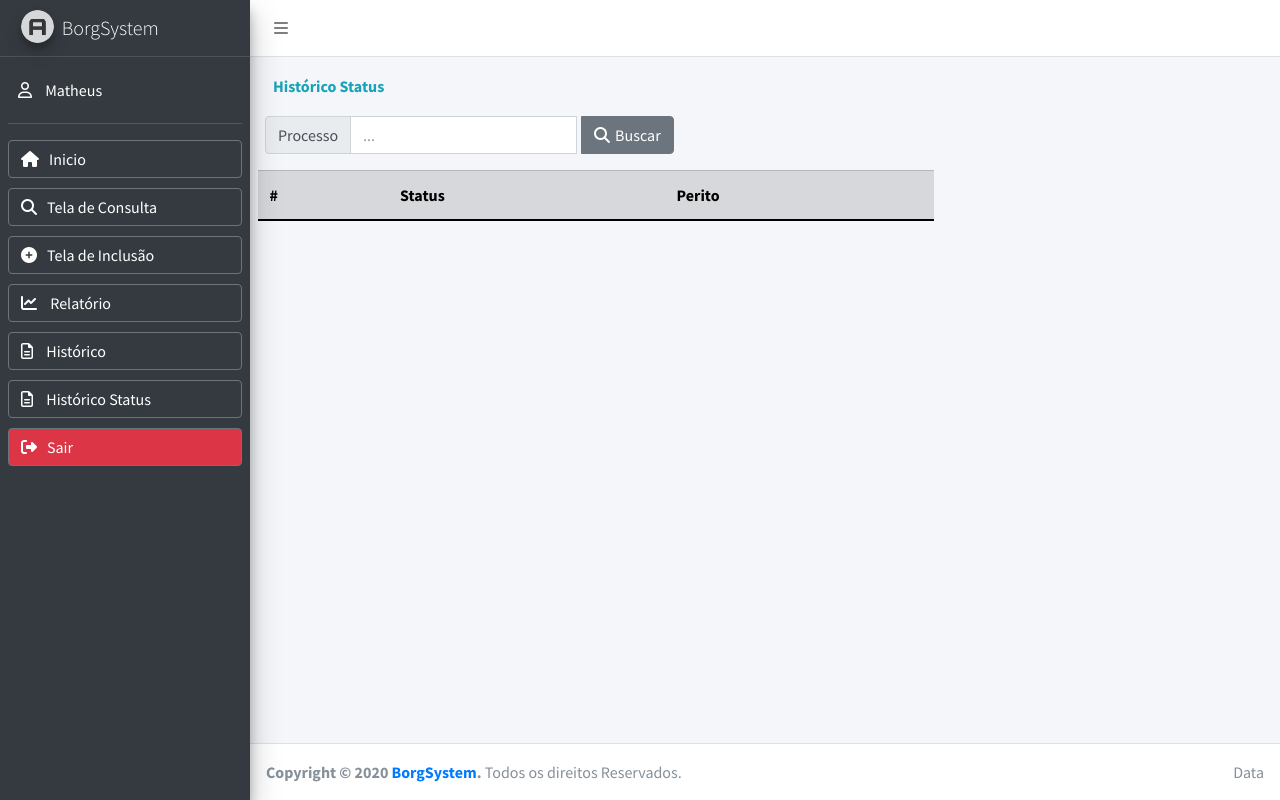
After one commit to fprocaci/borgSystem, a PHP site: page /telaHistoricoStatus.php in a window 1280 px wide. The commit adds this page. Run offline with PHP 8.4, Linux system fonts and the light colour scheme; the visitor is signed in with stand-in values (Sample User, id 1); tables that the repository leaves empty or names only in its code hold one stand-in row (values such as "Sample post"); lists and menus that the app fills with data are empty; some libraries are stand-ins or nearby versions.

Commit message:
Adicionando tela historico status

```diff
--- /dev/null
+++ b/pages/tables/tableHistoricoStatus.php
@@ -0,0 +1,31 @@
+<?php
+    if(isset($_POST["numeroProcesso"])){
+        $numeroProcesso = $_POST["numeroProcesso"];
+        $queryStatus = "SELECT * FROM historico where numeroProcesso = '$numeroProcesso'";
+        $listStatus = mysqli_query($conn, $queryStatus);
+    }
+?>
+    <div class="table-responsive">
+        <table class="table table-secondary col-8">
+            <thead>
+                <tr class="table-secondary">
+                    <th class="table-secondary">#</th>
+                    <th class="table-secondary">Status</th>
+                    <th class="table-secondary">Perito</th>
+                </tr>
+            </thead>
+            <tbody>
+            <?php
+                if (isset($_POST["numeroProcesso"]) && mysqli_num_rows($listStatus) > 0) {
+                    while($obj = mysqli_fetch_assoc($listStatus)) {
+                        echo '<tr class="table-secondary">
+                                <td class="table-secondary">'.$obj["numeroProcesso"].'</td>
+                                <td class="table-secondary">'.$obj["situacao"].'</td>
+                                <td class="table-secondary">'.$obj["perito"].'</td>
+                              </tr>';
+                    }
+                }
+            ?>
+            </tbody>
+        </table>
+    </div>
--- a/phpclasses/header.php
+++ b/phpclasses/header.php
@@ -107,6 +107,12 @@
               Histórico
             </button>
           </a>
+          <a style="margin-bottom:10px" href="telaHistoricoStatus.php">
+            <button class="col-12 btn btn-outline-secondary text-white text-left">
+              <i class="far fa-file-alt" style="margin-right:10px"></i>
+              Histórico Status
+            </button>
+          </a>
         <?php } ?>
         <!-- <a style="margin-bottom:10px" href="#">
           <button class="col-12 btn btn-outline-secondary text-white text-left" disabled>
--- a/phpclasses/incluirRegistro.php
+++ b/phpclasses/incluirRegistro.php
@@ -8,13 +8,14 @@
     $perito = $_POST['perito'];
     $flagCusto = $_POST['flagCusto'];
     //$dhInclusao = date("Y-m-d");
-
+    $queryInsertSituacao = "insert into historico values ('$numeroProcesso','$situacao','$perito')";
     $queryInsert = "Insert into controle_de_honorarios_csv (numeroProcesso,autor,reu,valor,situacao,perito,flagCusto) values ('$numeroProcesso','$autor','$reu','$valor','$situacao','$perito','$flagCusto')";
     mysqli_query($conn,"SET NAMES 'utf8'");
     mysqli_query($conn,'SET character_set_connection=utf8');
     mysqli_query($conn,'SET character_set_client=utf8');
     mysqli_query($conn,'SET character_set_results=utf8');
     $result = mysqli_query($conn,$queryInsert);
+    $result = mysqli_query($conn,$queryInsertSituacao);
 
     if(mysqli_affected_rows($conn) != 0){
         header("Location: ../starter.php");
--- a/telaHistoricoHonorario.php
+++ b/telaHistoricoHonorario.php
@@ -3,14 +3,13 @@
 <div class="content-wrapper">
   <div class="content-header">
     <div class="container-fluid">
-      <div class="row mb-2">
+      <div class="row">
         <div class="col-12">
             <nav aria-label="breadcrumb">
               <ol class="breadcrumb">
                 <li class="breadcrumb-item text-info active" aria-current="page"><strong>Histórico Honorários</strong></li>
               </ol>
             </nav>
-            <hr>
         </div>
       </div>
     </div>
--- /dev/null
+++ b/telaHistoricoStatus.php
@@ -0,0 +1,55 @@
+<?php include("phpclasses/conexao.php")?>
+<?php
+    include("phpclasses/header.php");
+    $queryProcessos = 'SELECT distinct(numeroProcesso) FROM controle_de_honorarios_csv';
+    $listProcessos = mysqli_query($conn, $queryProcessos);
+
+    if(isset($_POST["numeroProcesso"])){
+        $numeroProcesso = $_POST["numeroProcesso"];
+        $queryStatus = "SELECT * FROM historico where numeroProcesso = '$numeroProcesso'";
+        $listStatus = mysqli_query($conn, $queryStatus);
+    }
+?>
+<div class="content-wrapper">
+  <div class="content-header">
+    <div class="container-fluid">
+      <div class="row-mb">
+        <div class="col-12">
+            <nav aria-label="breadcrumb">
+              <ol class="breadcrumb">
+                <li class="breadcrumb-item text-info active" aria-current="page"><strong>Histórico Status</strong></li>
+              </ol>
+            </nav>
+        </div>
+      </div>
+    </div>
+</div>
+<div class="container-fluid">
+    <form class="col-12 form-inline mb-3" method="POST" action="<?php $_PHP_SELF ?>">
+            <div class="row">
+                <div class="col">
+                    <div class="input-group">
+                        <span class="input-group-text" id="basic-addon1">Processo</span>
+                        <input class="form-control col-8" list="datalistOptions" name="numeroProcesso" id="exampleDataList" placeholder="..." autocomplete="off">
+                        <datalist id="datalistOptions">
+                        <?php
+                            if (mysqli_num_rows($listProcessos) > 0) {
+                                while($processo = mysqli_fetch_assoc($listProcessos)) {
+                                    echo "<option value='".$processo["numeroProcesso"]."'>";
+                                }
+                            }
+                        ?>
+                        </datalist>
+                        <button type="submit" class="btn btn-secondary ml-1"><i style="margin-right:5px" class="fas fa-search"></i>Buscar</span></button>
+                    </div>
+                </div>
+            </div>
+    </form>
+
+    <?php include("pages/tables/tableHistoricoStatus.php");?>
+
+</div>
+
+</div>
+
+<?php include("phpclasses/footer.php")?>
```
